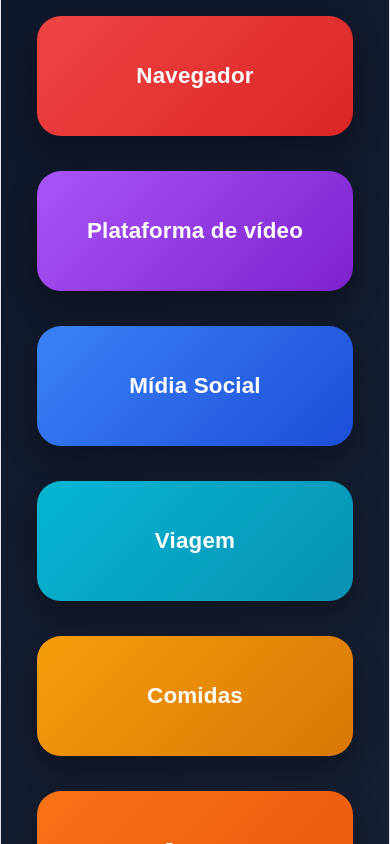
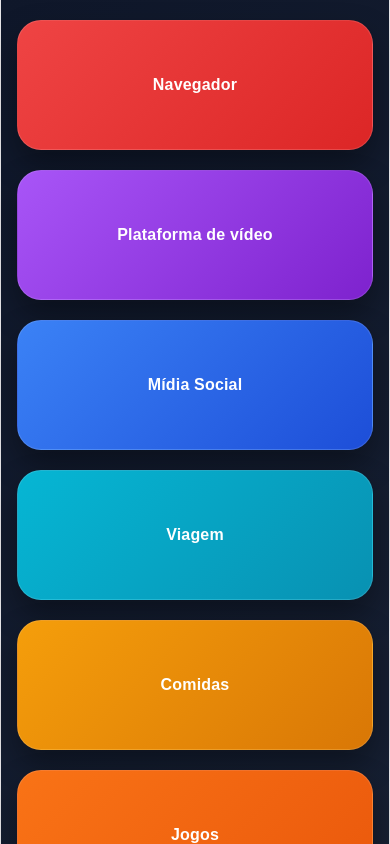
Before and after one commit to luizfelipevb/site-rapido, a React (Vite) app in the folder site-rapido/: page / in a window 390 px wide. Shown: the top 844 px of the page. Built offline with nearby package versions, Linux system fonts and the light colour scheme.

Commit message:
Correção de tela utilidade
Tela de utilidade estava com h1 errado que seria o titulo

```diff
--- a/site-rapido/src/App.css
+++ b/site-rapido/src/App.css
@@ -2,15 +2,20 @@
    FUNDO DA PÁGINA
 =================================== */
 
-body {
+*{
     margin: 0;
+    padding: 0;
+    box-sizing: border-box;
+}
+
+body{
     min-height: 100vh;
     font-family: "Segoe UI", Arial, sans-serif;
 
     background:
-    radial-gradient(circle at top left, #2563eb 0%, transparent 30%),
-    radial-gradient(circle at bottom right, #7c3aed 0%, transparent 30%),
-    linear-gradient(135deg, #0f172a, #1e293b);
+    radial-gradient(circle at top left,#2563eb 0%,transparent 35%),
+    radial-gradient(circle at bottom right,#7c3aed 0%,transparent 35%),
+    linear-gradient(135deg,#0f172a,#1e293b);
 
     overflow-x: hidden;
 }
@@ -19,39 +24,39 @@ body {
    ANIMAÇÕES
 =================================== */
 
-@keyframes fadeIn {
-  from {
-    opacity: 0;
-    transform: translateY(40px);
+@keyframes fadeIn{
+    from{
+        opacity:0;
+        transform:translateY(40px);
     }
 
-  to {
-    opacity: 1;
-    transform: translateY(0);
+    to{
+        opacity:1;
+        transform:translateY(0);
     }
 }
 
-@keyframes brilho {
-  from {
-    left: -120%;
+@keyframes brilho{
+    from{
+        left:-150%;
     }
 
-  to {
-    left: 120%;
+    to{
+        left:150%;
     }
 }
 
-@keyframes flutuar {
-  0% {
-    transform: translateY(0px);
+@keyframes flutuar{
+    0%{
+        transform:translateY(0px);
     }
 
-  50% {
-    transform: translateY(-4px);
+    50%{
+        transform:translateY(-5px);
     }
 
-  100% {
-    transform: translateY(0px);
+    100%{
+        transform:translateY(0px);
     }
 }
 
@@ -59,233 +64,253 @@ body {
    TOPO
 =================================== */
 
-.topo {
-  width: 100%;
-  display: flex;
-  justify-content: center;
-  padding: 30px 0;
+.topo{
+    width:100%;
+    display:flex;
+    justify-content:center;
+    align-items:center;
+    padding:35px 20px;
 }
 
 /* ===================================
    PESQUISA
 =================================== */
 
-.pesquisa {
-  width: 70%;
-  max-width: 700px;
+.pesquisa{
+    width:100%;
+    max-width:750px;
 
-  height: 60px;
+    height:65px;
 
-  border: none;
-  outline: none;
+    border:none;
+    outline:none;
 
-  border-radius: 50px;
+    padding:0 25px;
 
-  padding: 0 25px;
+    border-radius:50px;
 
-  font-size: 17px;
+    color:white;
+    font-size:17px;
 
-  color: white;
+    background:rgba(255,255,255,.08);
 
-  background: rgba(255,255,255,0.08);
-
-  backdrop-filter: blur(15px);
+    backdrop-filter:blur(20px);
 
     box-shadow:
-    0 10px 30px rgba(0,0,0,0.3);
+    0 15px 35px rgba(0,0,0,.35);
 
-  transition: .3s;
+    transition:.35s;
 }
 
-.pesquisa::placeholder {
-  color: rgba(255,255,255,0.6);
+.pesquisa::placeholder{
+    color:rgba(255,255,255,.65);
 }
 
-.pesquisa:focus {
-  transform: scale(1.02);
+.pesquisa:focus{
+    transform:scale(1.02);
 
     box-shadow:
-    0 0 25px rgba(37,99,235,0.7);
+    0 0 30px rgba(59,130,246,.6);
 }
 
 /* ===================================
    GRADE DOS CARDS
 =================================== */
 
-.grade {
-  width: 92%;
+.grade{
+    width:min(1400px,95%);
+    margin:auto;
 
-  margin: auto;
+    display:grid;
 
-  display: grid;
+    grid-template-columns:
+    repeat(auto-fit,minmax(250px,1fr));
 
-  grid-template-columns: repeat(5, 1fr);
+    gap:30px;
 
-  gap: 35px;
+    padding:20px 0 50px;
 
-  padding: 20px;
-
-  animation: fadeIn .8s ease;
+    animation:fadeIn .8s ease;
 }
 
 /* ===================================
    CARDS
 =================================== */
 
-.box {
-  position: relative;
+.box{
+    position:relative;
 
-  height: 140px;
+    min-height:170px;
 
-  display: flex;
-  justify-content: center;
-  align-items: center;
+    display:flex;
+    justify-content:center;
+    align-items:center;
 
-  text-decoration: none;
+    text-align:center;
 
-  font-size: 1.4rem;
-  font-weight: bold;
+    padding:25px;
 
-  color: white;
+    text-decoration:none;
 
-  border-radius: 24px;
+    color:white;
 
-  overflow: hidden;
+    font-size:1.2rem;
+    font-weight:700;
+    line-height:1.4;
+
+    border-radius:24px;
+
+    overflow:hidden;
+
+    backdrop-filter:blur(15px);
+
+    border:1px solid rgba(255,255,255,.12);
 
     box-shadow:
-    0 15px 30px rgba(0,0,0,0.3);
+    0 15px 30px rgba(0,0,0,.35);
 
-  transition: .35s ease;
-
-  animation: flutuar 4s ease-in-out infinite;
+    transition:
+    transform .35s ease,
+    box-shadow .35s ease;
 }
 
-/* brilho passando */
+.box::before{
+    content:"";
 
-.box::before {
-  content: "";
+    position:absolute;
 
-  position: absolute;
+    top:0;
+    left:-150%;
 
-  top: 0;
-  left: -120%;
-
-  width: 50%;
-  height: 100%;
-
-  transform: skewX(-25deg);
+    width:70%;
+    height:100%;
 
     background:
-    rgba(255,255,255,0.25);
+    linear-gradient(
+        120deg,
+        transparent,
+        rgba(255,255,255,.25),
+        transparent
+    );
 
+    transform:skewX(-25deg);
 }
 
-.box:hover::before {
-  animation: brilho .8s ease;
+.box:hover::before{
+    animation:brilho .9s ease;
 }
 
-/* hover */
-
-.box:hover {
-  transform: translateY(-12px) scale(1.05);
+.box:hover{
+    transform:
+    translateY(-12px)
+    scale(1.04);
 
     box-shadow:
-    0 25px 45px rgba(0,0,0,0.45);
+    0 25px 50px rgba(0,0,0,.45);
 }
 
 /* ===================================
    CORES
 =================================== */
 
-#navegador {
-  background: linear-gradient(135deg,#ef4444,#dc2626);
+#navegador{
+    background:linear-gradient(135deg,#ef4444,#dc2626);
 }
 
-#plataforma {
-  background: linear-gradient(135deg,#a855f7,#7e22ce);
+#plataforma{
+    background:linear-gradient(135deg,#a855f7,#7e22ce);
 }
 
-#social {
-  background: linear-gradient(135deg,#3b82f6,#1d4ed8);
+#social{
+    background:linear-gradient(135deg,#3b82f6,#1d4ed8);
 }
 
-#viagem {
-  background: linear-gradient(135deg,#06b6d4,#0891b2);
+#viagem{
+    background:linear-gradient(135deg,#06b6d4,#0891b2);
 }
 
-#comida {
-  background: linear-gradient(135deg,#f59e0b,#d97706);
+#comida{
+    background:linear-gradient(135deg,#f59e0b,#d97706);
 }
 
-#jogos {
-  background: linear-gradient(135deg,#f97316,#ea580c);
+#jogos{
+    background:linear-gradient(135deg,#f97316,#ea580c);
 }
 
-#mapa {
-  background: linear-gradient(135deg,#22c55e,#15803d);
+#mapa{
+    background:linear-gradient(135deg,#22c55e,#15803d);
 }
 
-#mensagem {
-  background: linear-gradient(135deg,#f43f5e,#be123c);
+#mensagem{
+    background:linear-gradient(135deg,#f43f5e,#be123c);
 }
 
-#documento {
-  background: linear-gradient(135deg,#fb7185,#e11d48);
+#documento{
+    background:linear-gradient(135deg,#fb7185,#e11d48);
 }
 
-#armazenamento {
-  background: linear-gradient(135deg,#8b5e34,#6f4e37);
+#armazenamento{
+    background:linear-gradient(135deg,#8b5e34,#6f4e37);
 }
 
-#midia {
-  background: linear-gradient(135deg,#7f1d1d,#450a0a);
+#midia{
+    background:linear-gradient(135deg,#7f1d1d,#450a0a);
 }
 
-#segurança {
-  background: linear-gradient(135deg,#111827,#374151);
+#segurança{
+    background:linear-gradient(135deg,#111827,#374151);
 }
 
-#utilidade {
-  background: linear-gradient(135deg,#e5e7eb,#cbd5e1);
-  color: #111827;
+#utilidade{
+    background:linear-gradient(135deg,#f1f5f9,#cbd5e1);
+    color:#111827;
 }
 
-#compressao {
-  background: linear-gradient(135deg,#14b8a6,#0f766e);
+#compressao{
+    background:linear-gradient(135deg,#14b8a6,#0f766e);
 }
 
-#outros {
-  background: linear-gradient(135deg,#64748b,#475569);
+#outros{
+    background:linear-gradient(135deg,#64748b,#475569);
 }
 
 /* ===================================
    RESPONSIVO
 =================================== */
 
-@media (max-width: 1200px) {
-  .grade {
-    grid-template-columns: repeat(4, 1fr);
-  }
+@media (max-width:1200px){
+
+    .grade{
+        grid-template-columns:
+        repeat(auto-fit,minmax(220px,1fr));
     }
 
-@media (max-width: 900px) {
-  .grade {
-    grid-template-columns: repeat(3, 1fr);
-  }
 }
 
-@media (max-width: 650px) {
-  .grade {
-    grid-template-columns: repeat(2, 1fr);
+@media (max-width:768px){
+
+    .box{
+        min-height:150px;
+        font-size:1.05rem;
     }
 
-  .box {
-    height: 120px;
-  }
+    .pesquisa{
+        height:60px;
     }
 
-@media (max-width: 450px) {
-  .grade {
-    grid-template-columns: 1fr;
 }
+
+@media (max-width:480px){
+
+    .grade{
+        width:92%;
+        gap:20px;
     }
+
+    .box{
+        min-height:130px;
+        font-size:1rem;
+        padding:20px;
+    }
+
+}
--- a/site-rapido/src/pages/utilidade/utilidade.jsx
+++ b/site-rapido/src/pages/utilidade/utilidade.jsx
@@ -4,7 +4,7 @@ function Utilidade({ pesquisa }) {
   const termo = pesquisa.toLowerCase();
   return (
     <div className="container">
-      <h1>Segurança</h1>
+      <h1>Utilidade</h1>
 
       <div className="lista">
 
```
Lines whose indentation alone changed are shown as unchanged.
